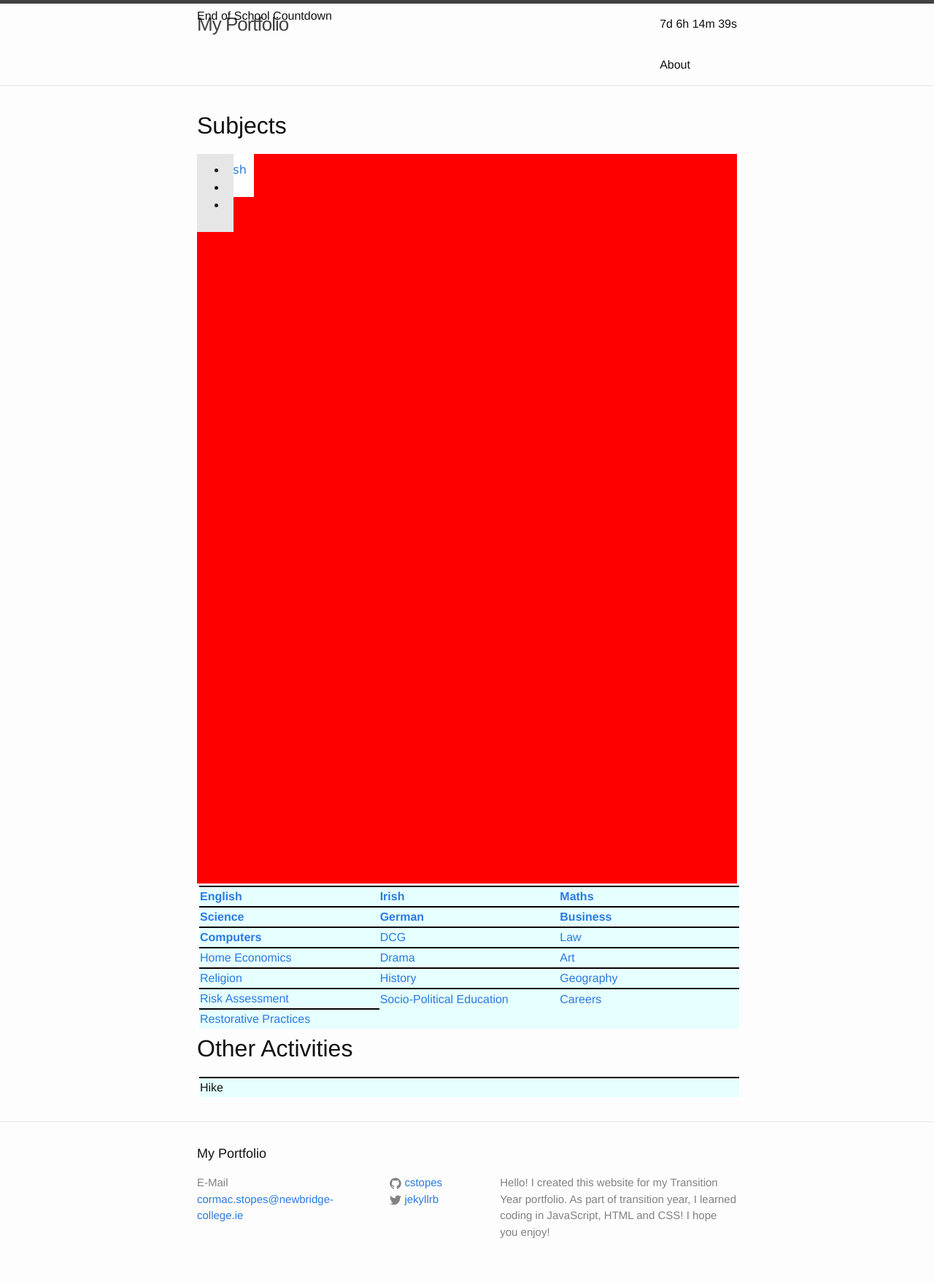
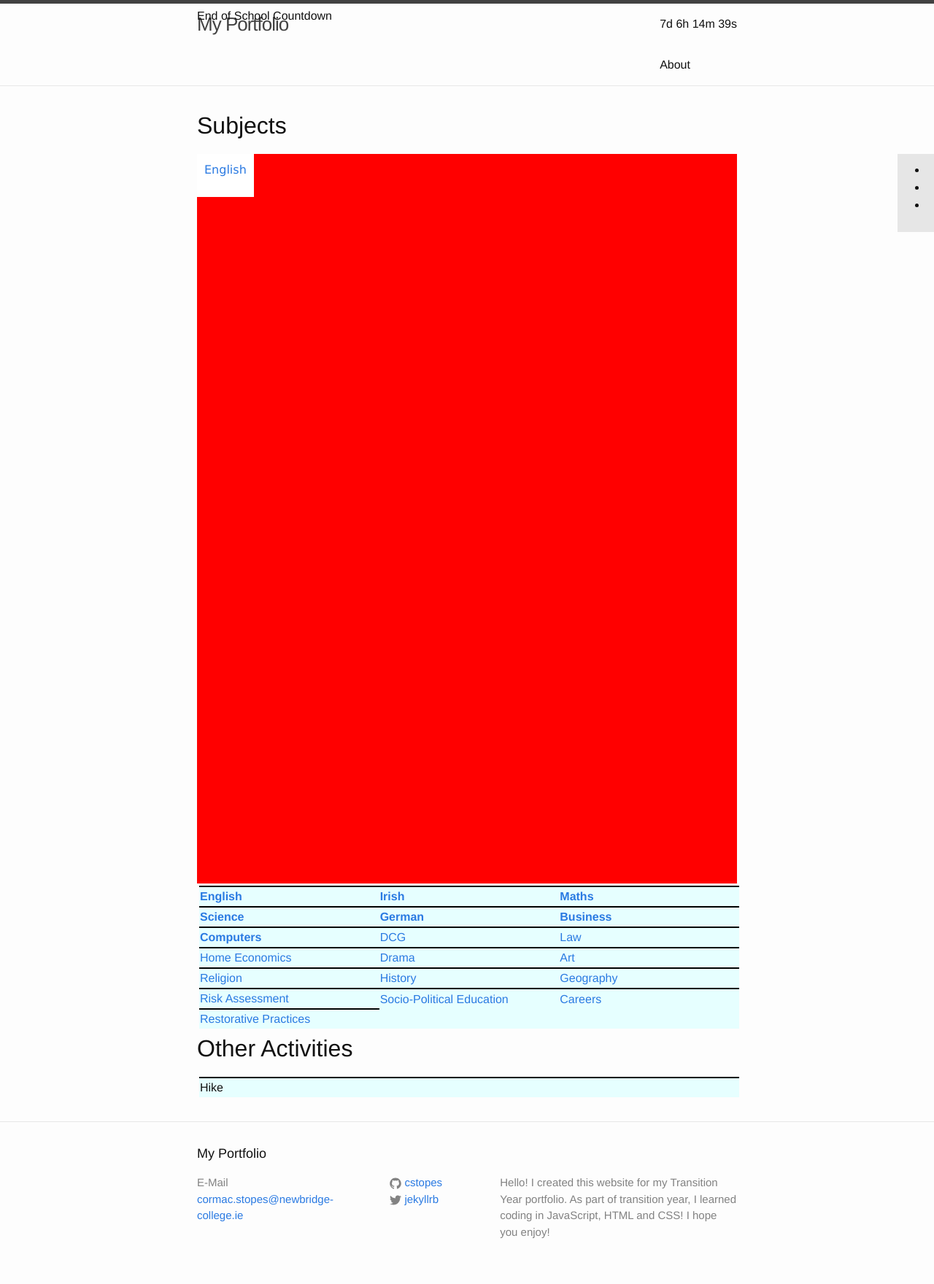
Before and after one commit to cstopes/cstopes.github.io, a Jekyll site: the page built from index.html, in a window 1280 px wide. Shown: the whole page at 73% size. Built offline with Jekyll 4.4.1, drawn with Linux system fonts in a browser that asks for light colours.

Commit message:
Update _layout.scss

```diff
--- a/_sass/_layout.scss
+++ b/_sass/_layout.scss
@@ -276,7 +276,7 @@ table, tr:nth-child(even){
 .subBox_examples{
     display: inline-block;
     position: absolute;
-    margin: 0;
+    right: 0;
     padding: 10px;
     background-color: #e6e6e6;
     float: right;
```
